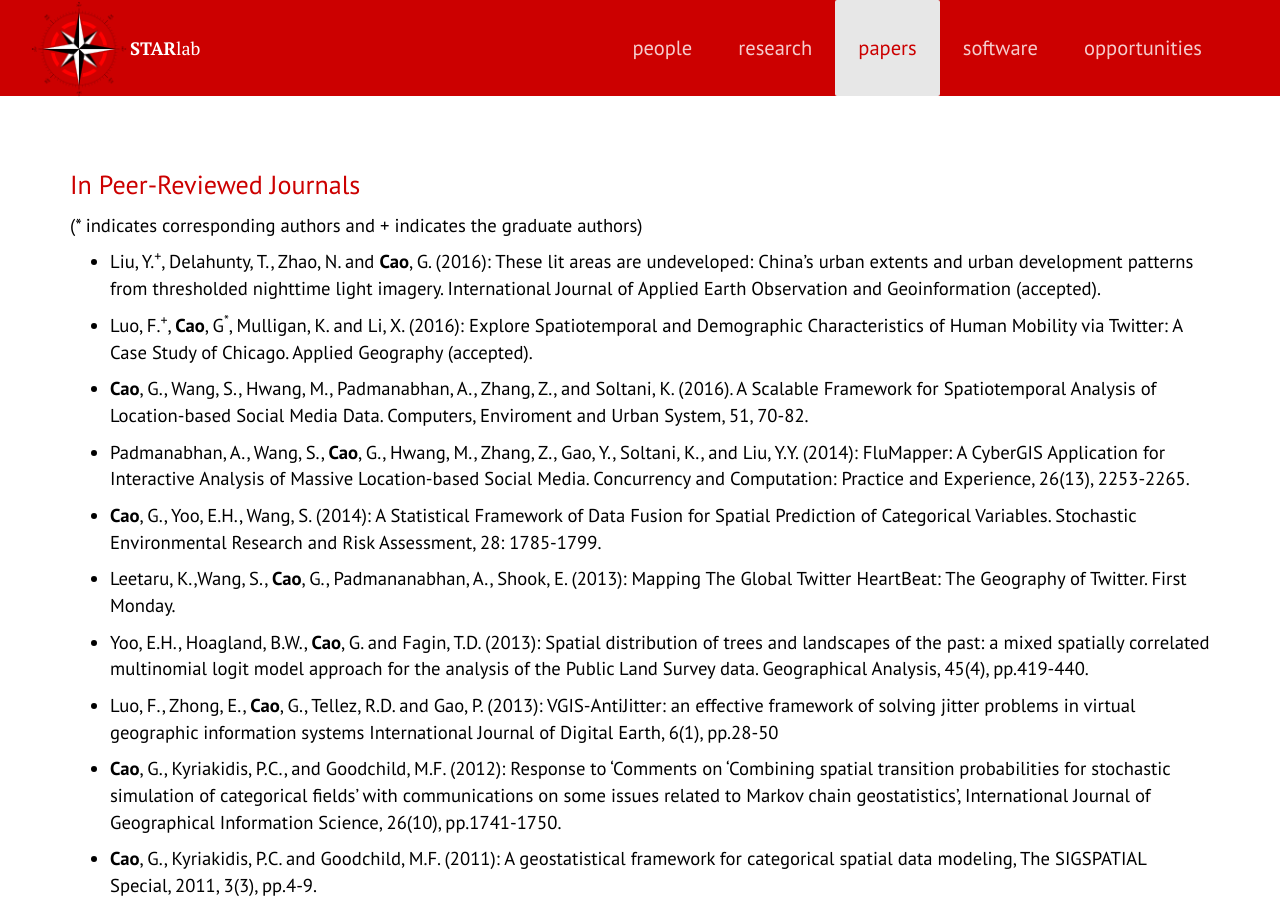
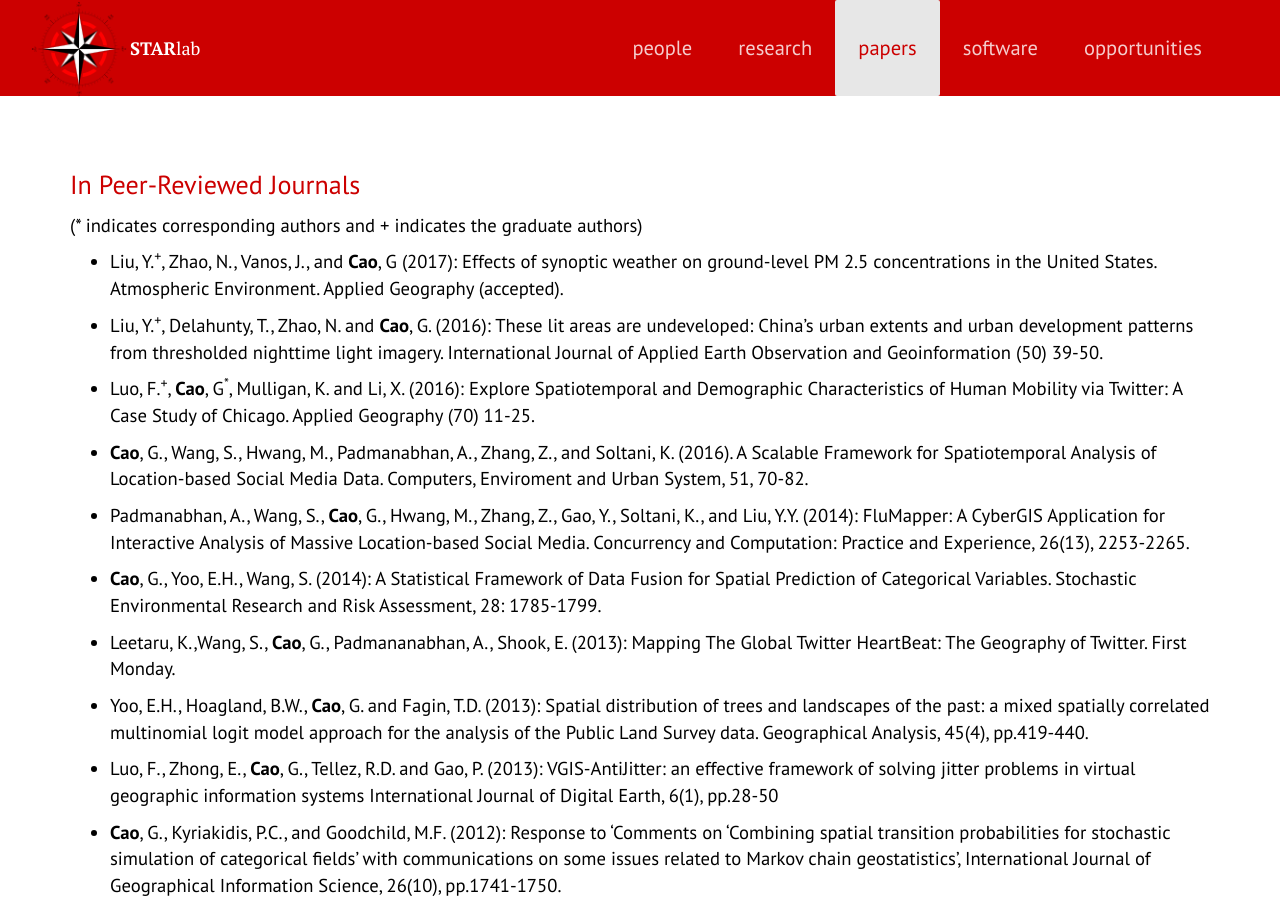
Before and after one commit to thestarlab/thestarlab.github.io, a Jekyll site: the page built from papers.md, in a window 1280 px wide and 900 px high. Built offline with Jekyll 4.4.1, drawn with Linux system fonts in a browser that asks for light colours; nearby versions of some CDN libraries; some web fonts are replaced; a script that is not in the unit is left out; comment, search, counter and statistics services are not loaded.

Commit message:
new paper

```diff
--- a/papers.md
+++ b/papers.md
@@ -12,15 +12,17 @@ Journals*</span> -->
 # In Peer-Reviewed Journals
 (* indicates corresponding authors and + indicates the graduate authors)
 
+
+- Liu, Y.<sup>+</sup>, Zhao, N., Vanos, J., and **Cao**, G (2017): Effects of synoptic weather on ground-level PM 2.5 concentrations in the United States. Atmospheric Environment. Applied Geography (accepted).
+
+
 -  Liu, Y.<sup>+</sup>, Delahunty, T., Zhao, N. and **Cao**, G. (2016):
    These lit areas are undeveloped: China's urban extents and urban
 development patterns from thresholded nighttime light imagery.
-International Journal of Applied Earth Observation and Geoinformation
-(accepted).
+International Journal of Applied Earth Observation and Geoinformation (50) 39-50.
 
-- Luo, F.<sup>+</sup>, **Cao**, G<sup>*</sup>, Mulligan, K. and Li, X.  (2016): Explore
-  Spatiotemporal and Demographic Characteristics of Human Mobility via
-Twitter: A Case Study of Chicago. Applied Geography (accepted).
+- Luo, F.<sup>+</sup>, **Cao**, G<sup>*</sup>, Mulligan, K. and Li, X.  (2016): Explore Spatiotemporal and Demographic Characteristics of Human Mobility via
+Twitter: A Case Study of Chicago. Applied Geography (70) 11-25.
 
 -  **Cao**, G., Wang, S., Hwang, M., Padmanabhan, A., Zhang, Z., and
    Soltani, K. (2016). A Scalable Framework for Spatiotemporal Analysis of
```
